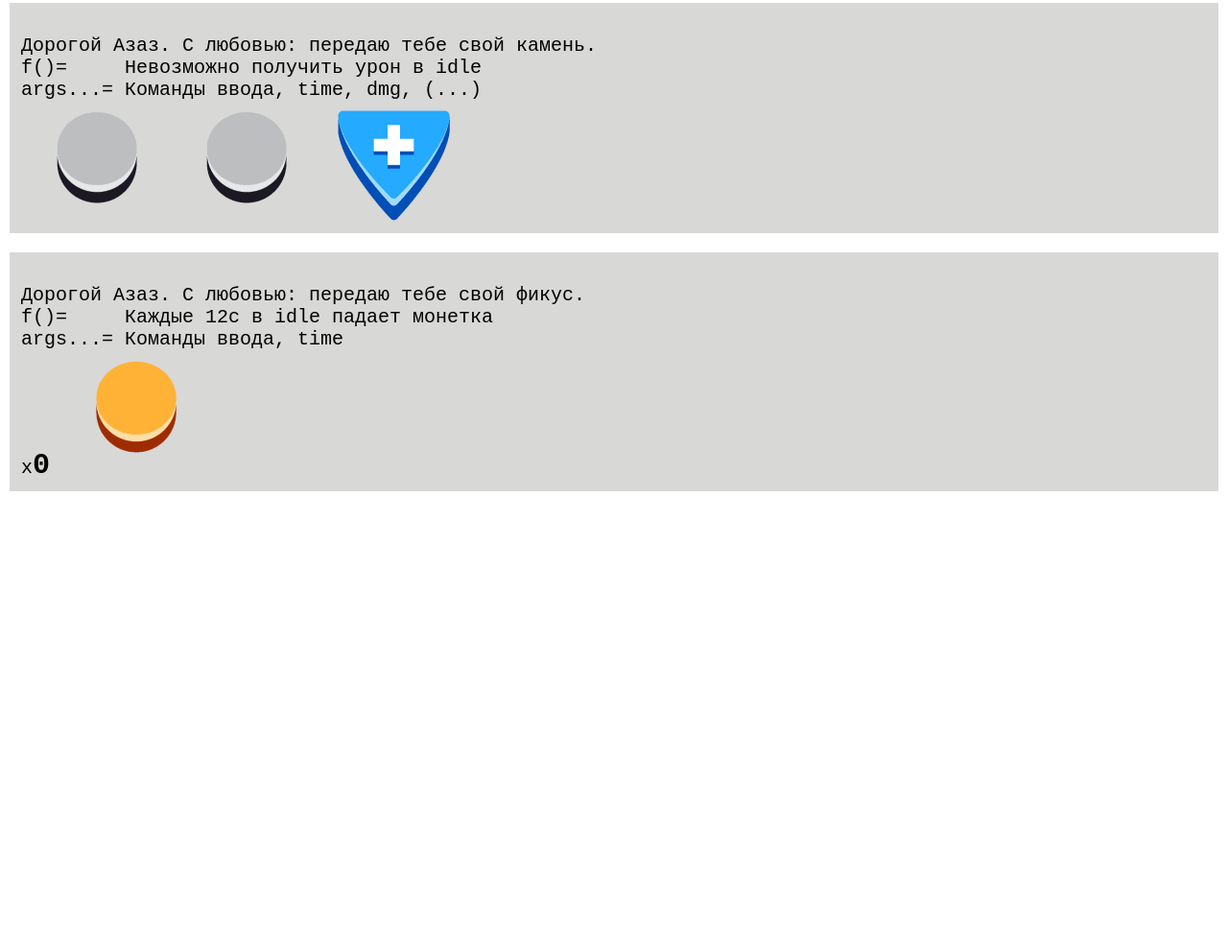
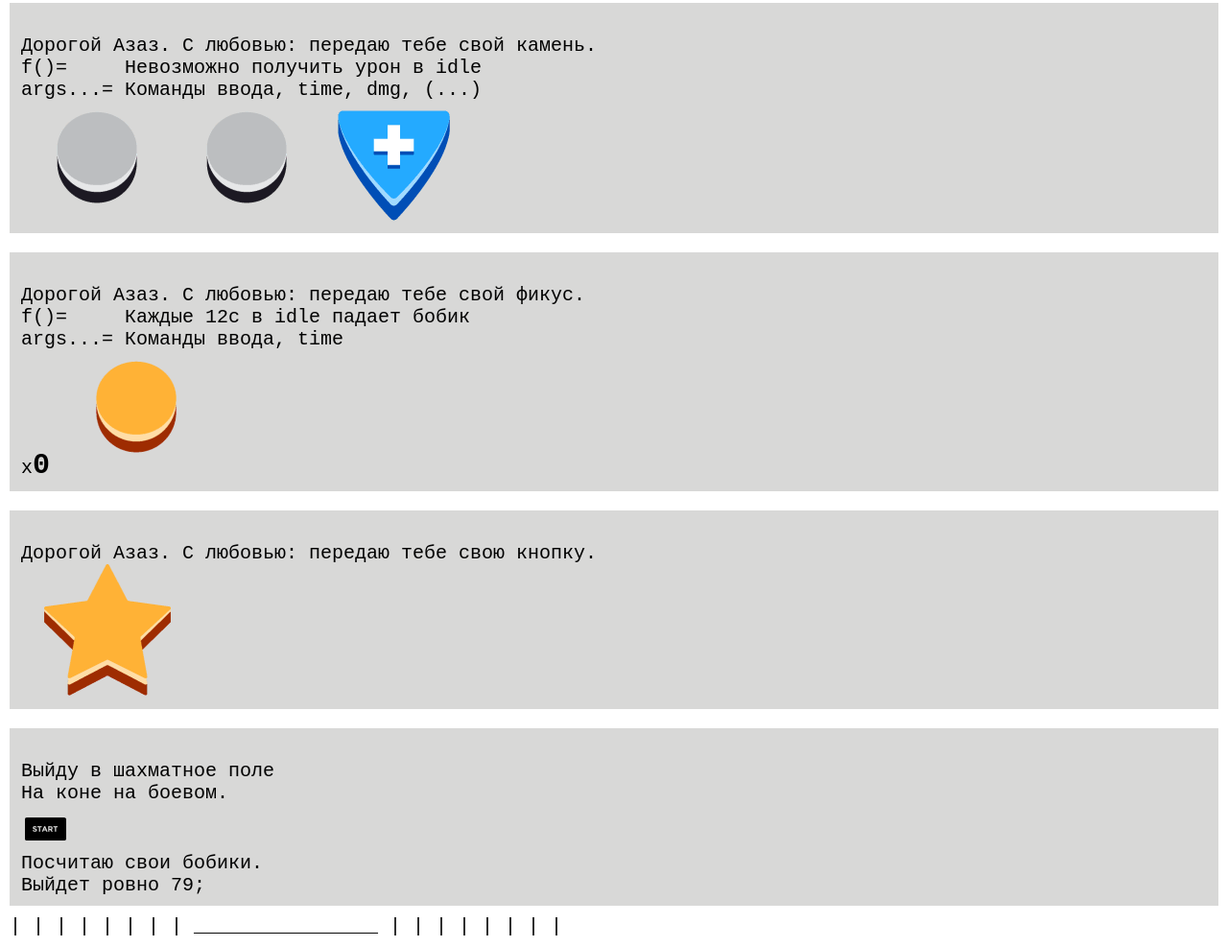
Before and after one commit to unbrumed/brume2303, a plain HTML site: page index.html in a window 1280 px wide. Shown: the part 1044-2031 px from the top of the page at 96% size. Before the commit the page ends 1576 px from the top, so only its background shows below. Drawn offline with Linux system fonts and the light colour scheme.

Commit message:
bobcost: 174

```diff
--- a/index.html
+++ b/index.html
@@ -5,14 +5,14 @@
 	<link type="text/css" rel="stylesheet"
 	      href="dust-0/assets-d0-mq.css"/>
 <body>
-	<cmd>filelen = 53                      </cmd>
+	<cmd>unbrumedL=^</cmd>
 <yetanotherdialogue>
 UI:
 <i class="sprite mq _11"></i><i class="sprite mq _11"></i><i class="sprite mq _11 filter-gray-dwn"></i>
 
 </yetanotherdialogue>
 
-<yetanotherdialogue>
+<yetanotherdialogue id="azazgift_2-навигатор">
 <i class="sprite mq joystickRight"></i>
 Дорогой Азаз. С любовью: передаю тебе свой навигатор.
 f()=     Кнопки направления отзеркалены
@@ -37,19 +37,39 @@ args...= Команды ввода, комманты вывода
 <i class="sprite mq warning"></i>
 </yetanotherdialogue>
 
-<yetanotherdialogue>
+<yetanotherdialogue id="azazgift_1-камень">
 Дорогой Азаз. С любовью: передаю тебе свой камень.
 f()=     Невозможно получить урон в idle
 args...= Команды ввода, time, dmg, (...)
 <i class="sprite mq circle-gray"></i><i class="sprite mq circle-gray"></i><i class="sprite mq _9"></i>
 </yetanotherdialogue>
 
-<yetanotherdialogue>
+<yetanotherdialogue id="azazgift_0-фикус">
 Дорогой Азаз. С любовью: передаю тебе свой фикус.
-f()=     Каждые 12с в idle падает монетка
+f()=     Каждые 12с в idle падает бобик
 args...= Команды ввода, time
 x<bb id='bobik'>0</bb><i class="sprite mq _7"></i>
 </yetanotherdialogue>
+
+<yetanotherdialogue id="кнопкаперваяинерабочая">
+Дорогой Азаз. С любовью: передаю тебе свою кнопку.
+<btn class="sprite mq _2"></btn>
+</yetanotherdialogue>
+
+<yetanotherdialogue>
+Выйду в шахматное поле
+На коне на боевом.
+<btn class="sprite mq buttonStart"></btn>
+Посчитаю свои бобики.
+Выйдет ровно 79;
+</yetanotherdialogue>
+
+<yetanothertabletop bobcost="76" id="basicboard">
+| | | | | | | |
+________________
+| | | | | | | |
+</yetanothertabletop>
+
 
 
 
```
